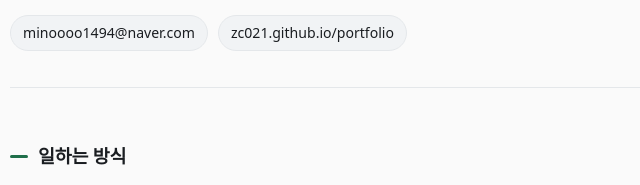
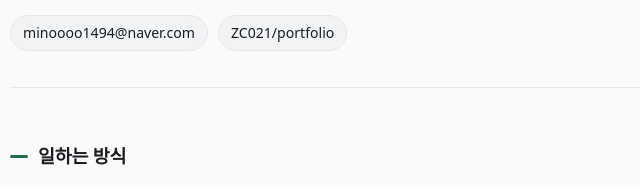
Before and after one commit to ZC021/portfolio, a plain HTML site: page index.html in a window 1280 px wide. Shown: the part 253-438 px from the top of the page, 220-860 px from the left. Drawn offline with Linux system fonts and the light colour scheme.

Commit message:
Use repository link in portfolio header

```diff
--- a/index.html
+++ b/index.html
@@ -127,7 +127,7 @@
   </p>
   <div class="contact">
     <a href="mailto:minoooo1494@naver.com">minoooo1494@naver.com</a>
-    <a href="https://zc021.github.io/portfolio/" target="_blank" rel="noopener">zc021.github.io/portfolio</a>
+    <a href="https://github.com/ZC021/portfolio" target="_blank" rel="noopener">ZC021/portfolio</a>
   </div>
 </header>
 
```
